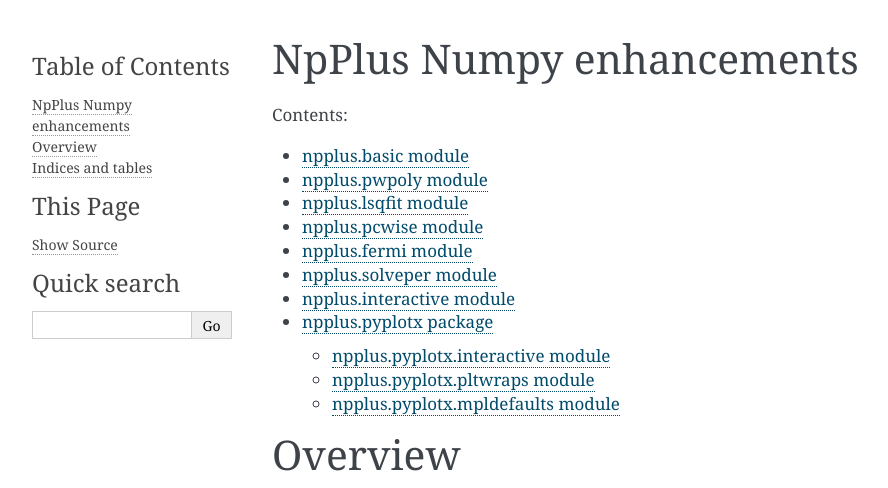
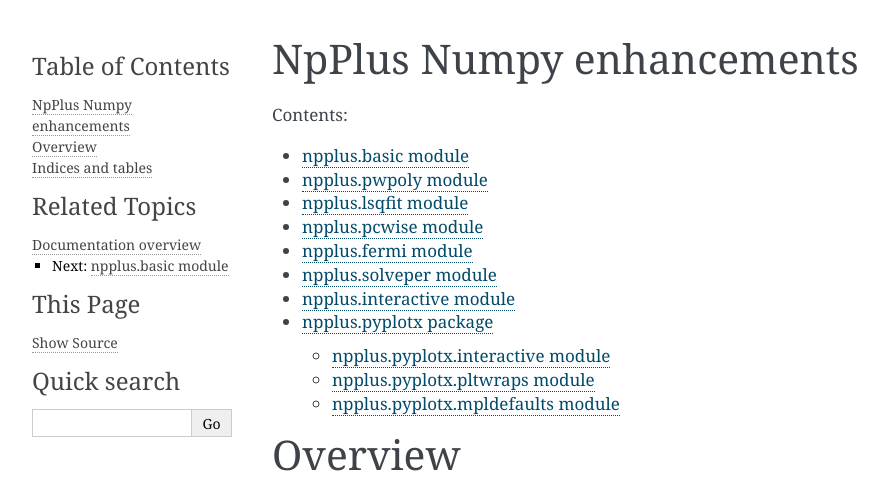
Before and after one commit to dhmunro/npplus, a Sphinx documentation site: the page built from docs/index.rst, in a window 1280 px wide, cut to the strip 0-488 px from the top of the page. Shown: the whole strip, without its empty margins (148-1036 px from the left). Built offline with Sphinx 7.4.7, drawn with Linux system fonts in a browser that asks for light colours.

Commit message:
fixed conf.py, docs now usable with alabaster theme

```diff
--- a/docs/conf.py
+++ b/docs/conf.py
@@ -93,6 +93,7 @@ exclude_patterns = ['_build']
 # If true, the current module name will be prepended to all description
 # unit titles (such as .. function::).
 #add_module_names = True
+add_module_names = False
 
 # If true, sectionauthor and moduleauthor directives will be shown in the
 # output. They are ignored by default.
@@ -125,7 +126,8 @@ html_theme_options = {
     #'fixed_sidebar': True,  broken temporarily?
     'github_user': 'dhmunro',
     'github_repo': 'npplus',
-    'github_button': True,
+    'show_related': True,
+    # without show_related, module pages have no links to any other page
 }
 
 # Add any paths that contain custom themes here, relative to this directory.
```
